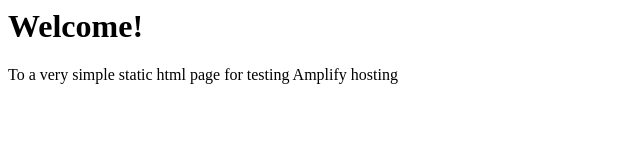
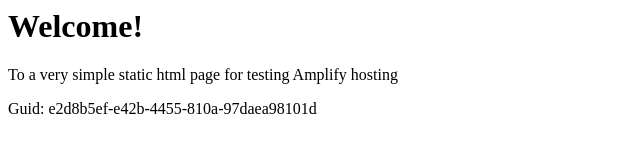
Before and after one commit to aws-aemilia-lhr/Github-PR-Commit-Integration-Test-DoNotTouch-Gith-OKSLNVO2-v1-prod-eu-west-2, a website: page src/index.html in a window 1280 px wide. Shown: the whole page, without its empty margins (0-640 px from the left). Drawn offline with Linux system fonts and the light colour scheme.

Commit message:
commit from integ tests

```diff
--- a/src/index.html
+++ b/src/index.html
@@ -1,3 +1,5 @@
+
+
 <html lang="en">
 
 <head>
@@ -10,6 +12,6 @@
 <body>
     <h1>Welcome!</h1>
     <p>To a very simple static html page for testing Amplify hosting</p>
-</body>
+    <p>Guid: e2d8b5ef-e42b-4455-810a-97daea98101d</p></body>
 
 </html>
```
